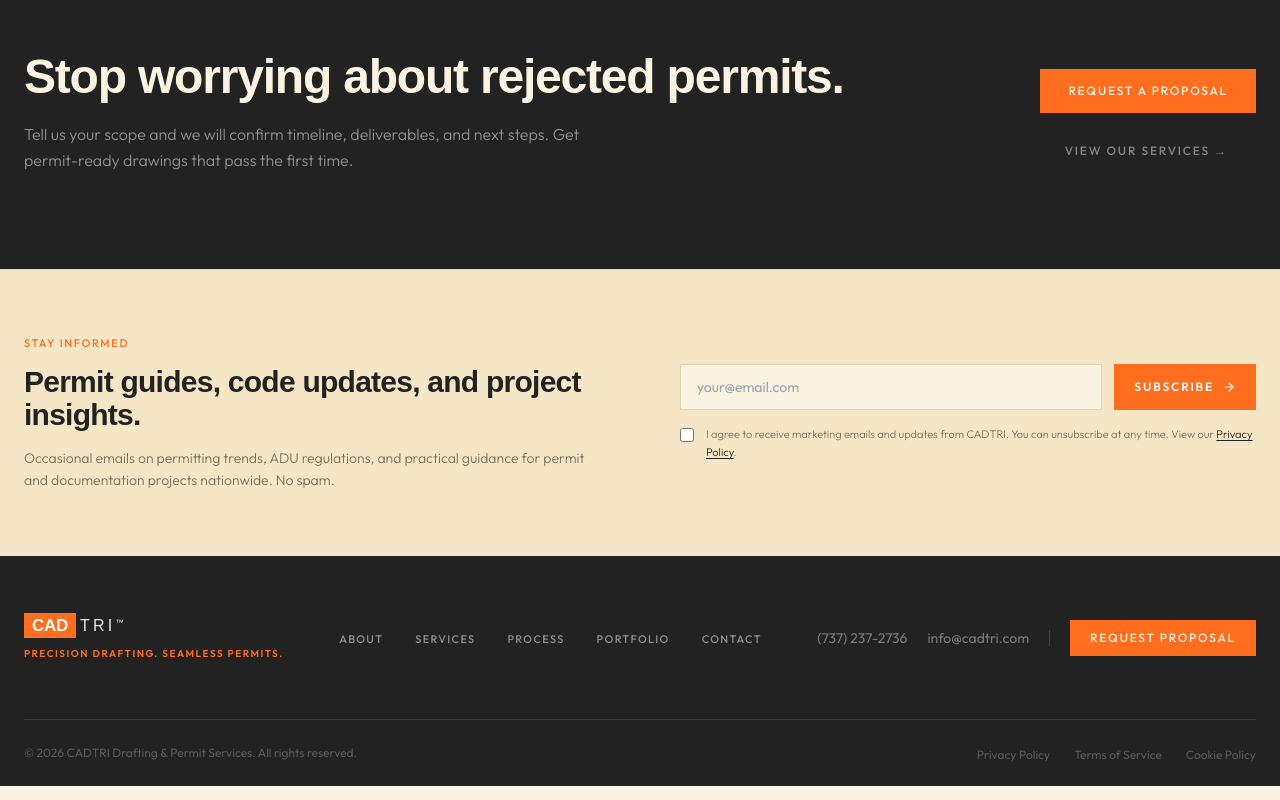
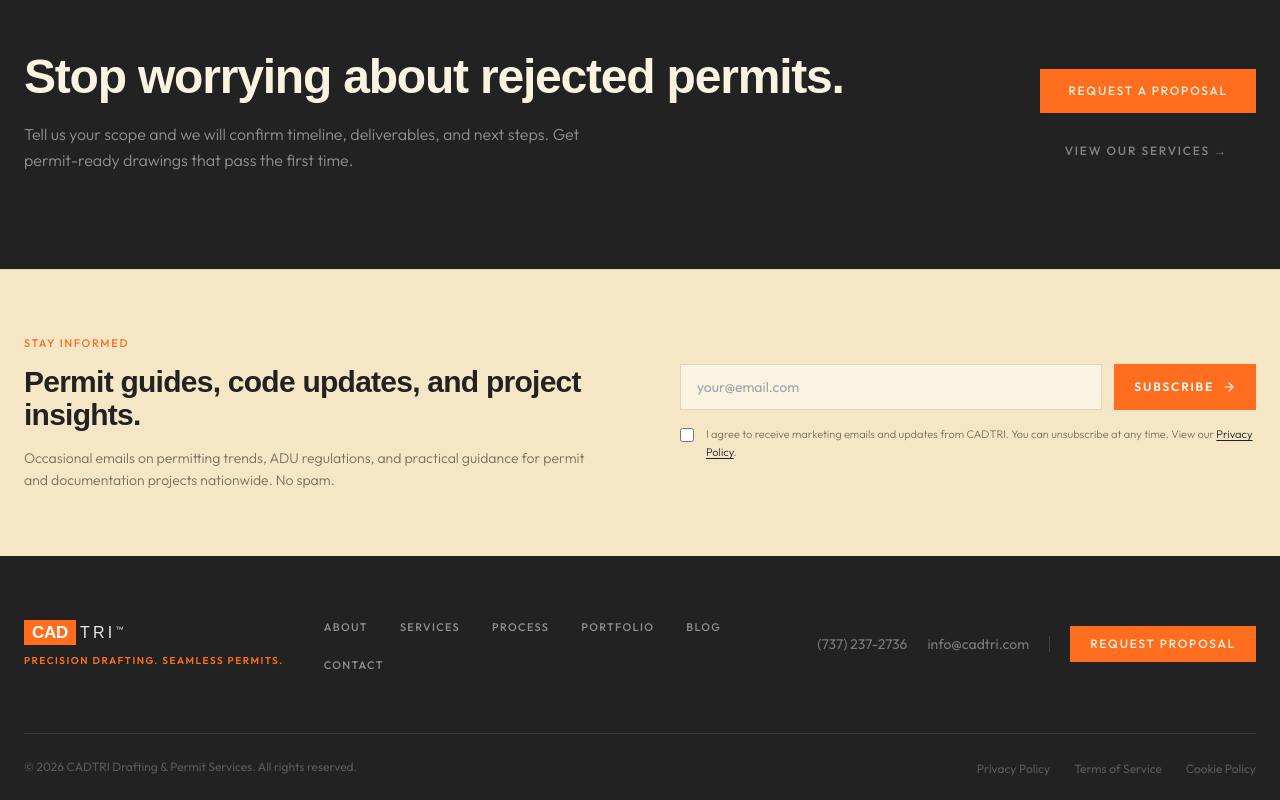
Before and after one commit to gh-hassan/cadtri-website, a Next.js app: page / in a window 1280 px wide. Shown: the part 5841-6641 px from the top of the page. Built offline with nearby package versions, Linux system fonts and the light colour scheme; no server answers; a web font is replaced by a local one.

Commit message:
Add Blog link to footer navigation

```diff
--- a/src/components/layout/site-footer.tsx
+++ b/src/components/layout/site-footer.tsx
@@ -6,11 +6,12 @@ import { CadtriLogo } from "@/components/shared/logo";
 // ─── Constants ──────────────────────────────────────────────────────────────
 
 const navLinks = [
-  { label: "About",     href: "/about"     },
-  { label: "Services",  href: "/services"  },
-  { label: "Process",   href: "/process"   },
-  { label: "Portfolio", href: "/portfolio" },
-  { label: "Contact",   href: "/contact"   },
+  { label: "About",     href: "/about"      },
+  { label: "Services",  href: "/services"   },
+  { label: "Process",   href: "/process"    },
+  { label: "Portfolio", href: "/portfolio"  },
+  { label: "Blog",      href: "/resources"  },
+  { label: "Contact",   href: "/contact"    },
 ] as const;
 
 const legalLinks = [
```
